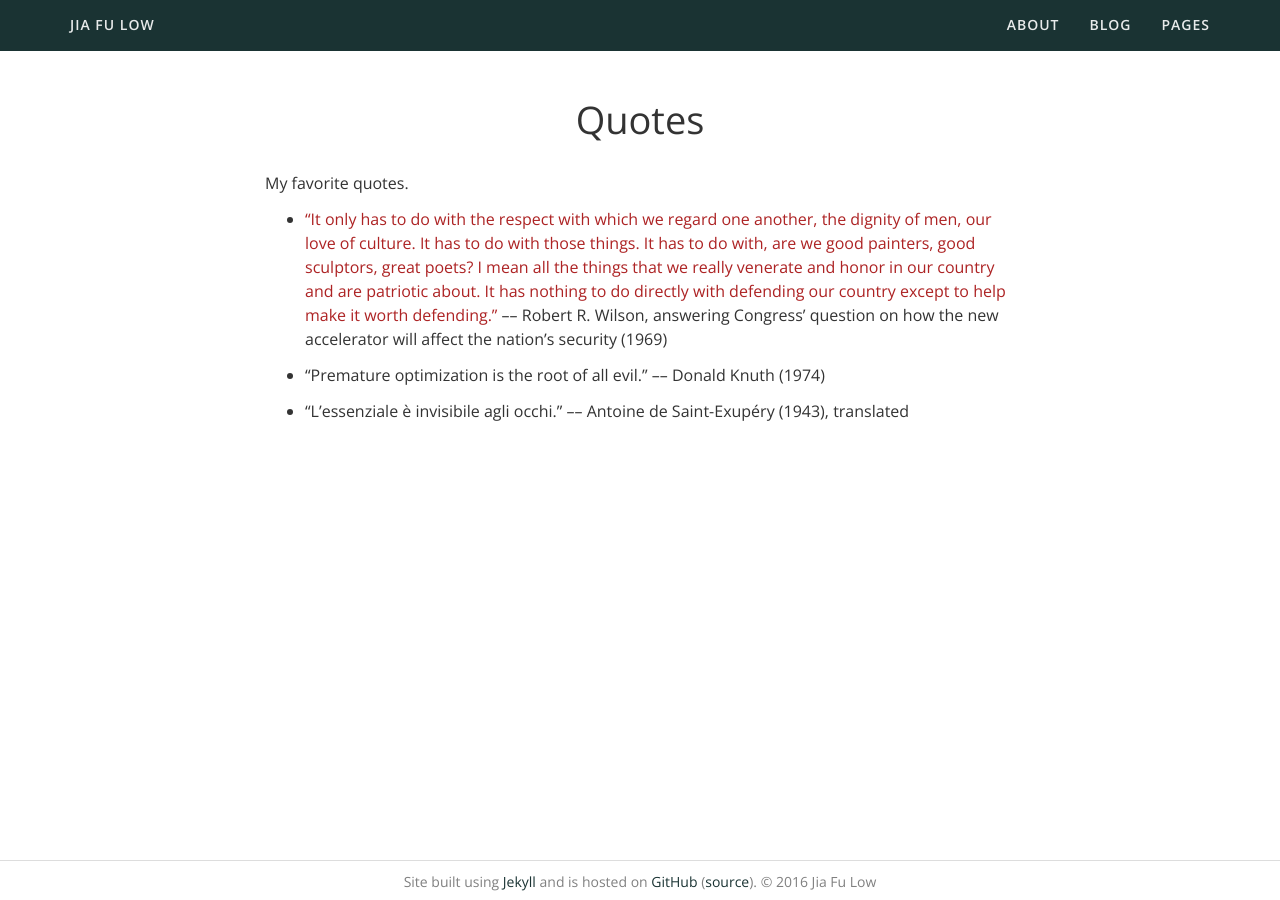
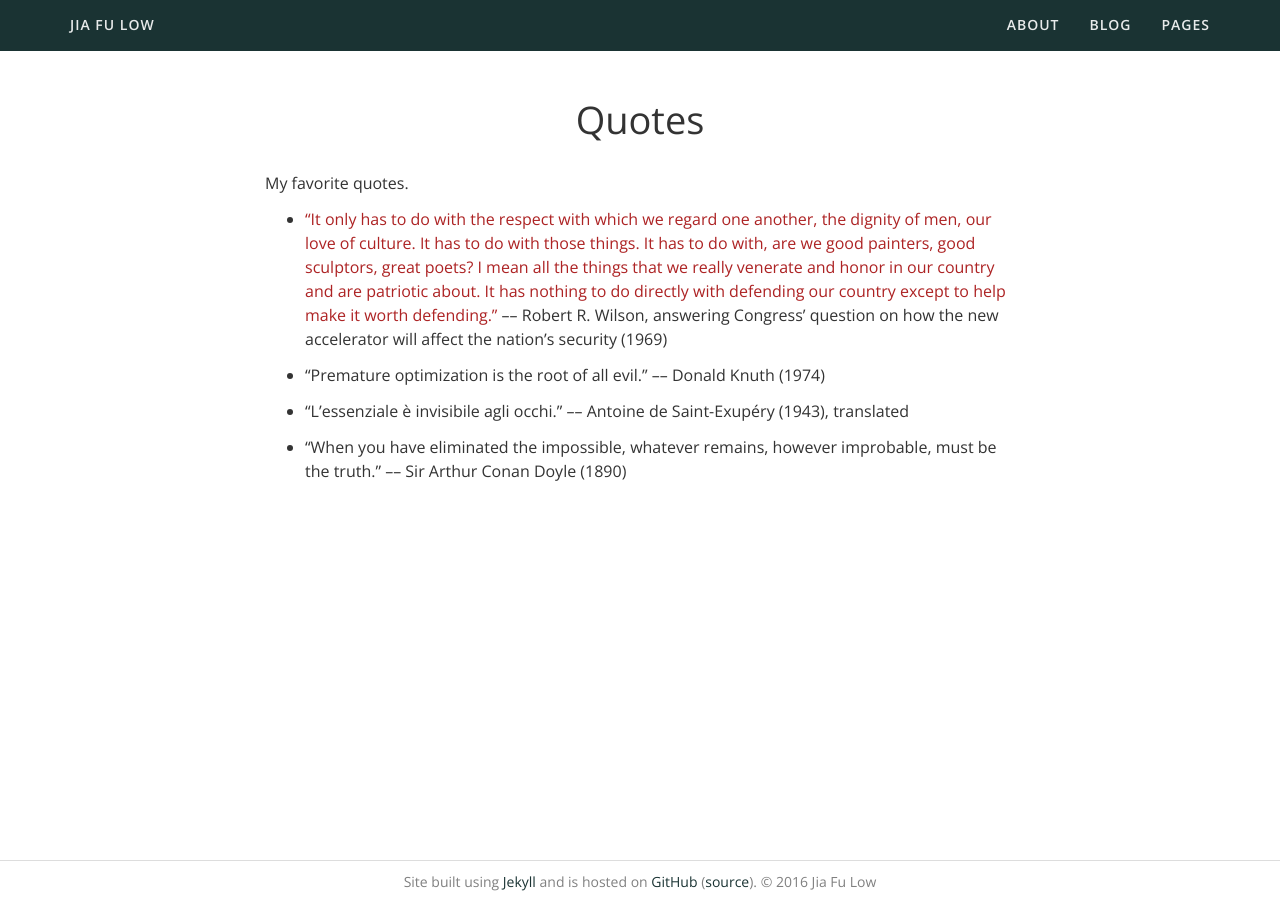
Before and after one commit to jiafulow/jiafulow.github.io, a Jekyll site: the page built from _permaposts/quotes.md, in a window 1280 px wide. Built offline with Jekyll 4.4.1, drawn with Linux system fonts in a browser that asks for light colours; a style sheet for code colours, icons or effects is not loaded.

Commit message:
Update quotes.md

```diff
--- a/_permaposts/quotes.md
+++ b/_permaposts/quotes.md
@@ -11,3 +11,5 @@ My favorite quotes.
 - &ldquo;Premature optimization is the root of all evil.&rdquo; &ndash;&ndash; Donald Knuth (1974)
 
 - &ldquo;L'essenziale è invisibile agli occhi.&rdquo; &ndash;&ndash; Antoine de Saint-Exupéry (1943), translated
+
+- &ldquo;When you have eliminated the impossible, whatever remains, however improbable, must be the truth.&rdquo;  &ndash;&ndash; Sir Arthur Conan Doyle (1890)
```
